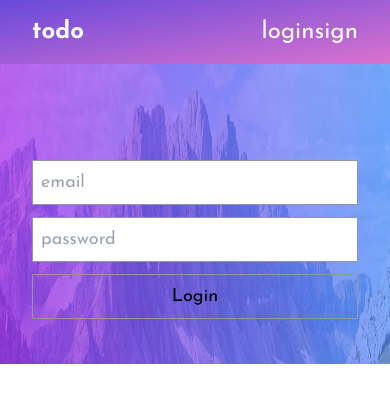
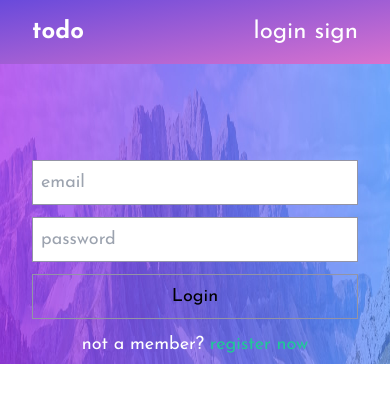
Before and after one commit to hosam8081/todofirebase, a React (Create React App) app: page /todofirebase/login in a window 390 px wide. Shown: the top 402 px of the page. Built offline with nearby package versions, Linux system fonts and the light colour scheme; no server answers.

Commit message:
edit sign up

```diff
--- a/src/components/Navbar.js
+++ b/src/components/Navbar.js
@@ -15,7 +15,7 @@ const Navbar = () => {
               <Link className="text-2xl" to={"/login"}>
                 login
               </Link>
-              <Link className="sm:pl-2 text-2xl" to={"/login"}>
+              <Link className="pl-2 text-2xl" to={"/signup"}>
                 sign
               </Link>
             </div>
--- a/src/pages/Login.js
+++ b/src/pages/Login.js
@@ -3,7 +3,7 @@ import heroImg from "../images/bg-desktop-light.jpg";
 import { addDoc, setDoc, collection, doc } from "firebase/firestore";
 import { signInWithEmailAndPassword } from "firebase/auth";
 import { auth, db } from "../firebase";
-import { useNavigate } from "react-router-dom";
+import { Link, useNavigate } from "react-router-dom";
 import { useGlobalContext } from "../context/AuthContext";
 import Navbar from "../components/Navbar";
 
@@ -63,6 +63,13 @@ const Login = () => {
               value="Login"
             />
             {error && "infaild email or password"}
+            <div className="text-center text-white">
+              not a member?
+              <Link to='/signup' className="text-primary">
+                {" "}
+                register now
+              </Link>
+            </div>
           </form>
         </div>
       </div>
--- a/src/pages/Signup.js
+++ b/src/pages/Signup.js
@@ -2,17 +2,21 @@ import React, { useState } from "react";
 import heroImg from "../images/bg-desktop-light.jpg";
 import { createUserWithEmailAndPassword } from "firebase/auth";
 import { auth } from "../firebase";
-import { useNavigate } from "react-router-dom";
+import { useNavigate, Link } from "react-router-dom";
 import Navbar from "../components/Navbar";
 const Signup = () => {
   const [email, setEmail] = useState("");
   const [password, setPassword] = useState("");
+  const [error, setError] = useState("");
 
   const navigate = useNavigate();
+  console.log(password.length);
 
   const handleLogin = (e) => {
     e.preventDefault();
-
+    if (password.length < 6) {
+      setError("password digites should be bigger than 6");
+    }
     createUserWithEmailAndPassword(auth, email, password)
       .then((userCredential) => {
         // Signed up
@@ -25,7 +29,7 @@ const Signup = () => {
   };
   return (
     <>
-    <Navbar />
+      <Navbar />
       <div className="relative">
         <div className="h-[300px] w-full">
           <img src={heroImg} alt="heroimg" className="w-full h-full" />
@@ -55,6 +59,14 @@ const Signup = () => {
               className="border border-gray-4 px-2  mb-3 py-2 w-full cursor-pointer"
               value="signup"
             />
+            {error && <div className="text-center text-white">{error}</div>}
+            <div className="text-center text-white">
+              a member?
+              <Link to="/signup" className="text-primary">
+                {" "}
+                login now
+              </Link>
+            </div>
           </form>
         </div>
       </div>
--- a/tailwind.config.js
+++ b/tailwind.config.js
@@ -32,7 +32,8 @@ module.exports = {
         5:'hsl(234, 39%, 85%)',
         6:'hsl(235, 24%, 19%)',
         7:'#bfc1d9'
-      }
+      },
+      primary: "#20c997"
     },
     extend: {
       boxShadow: {
```
